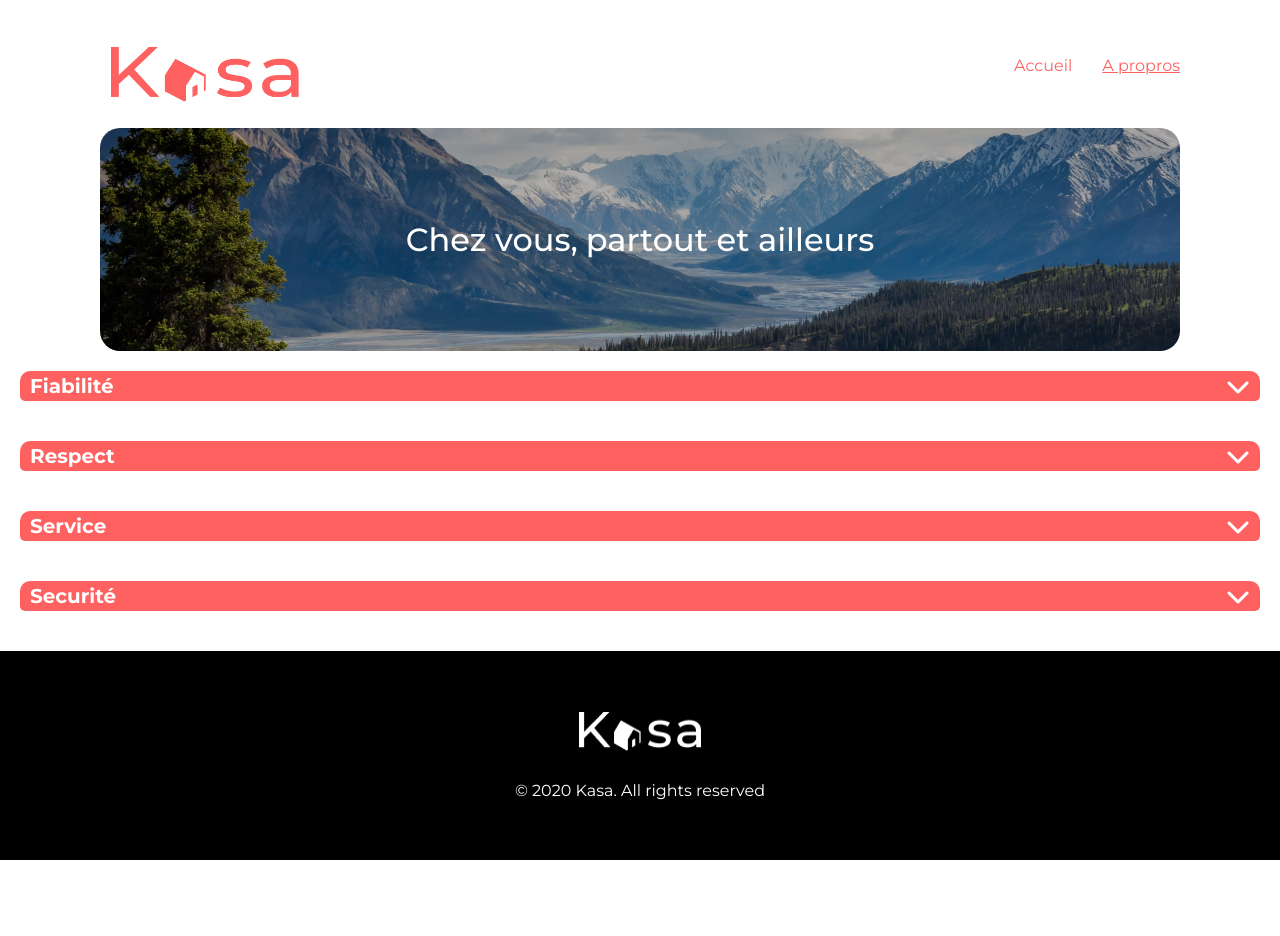
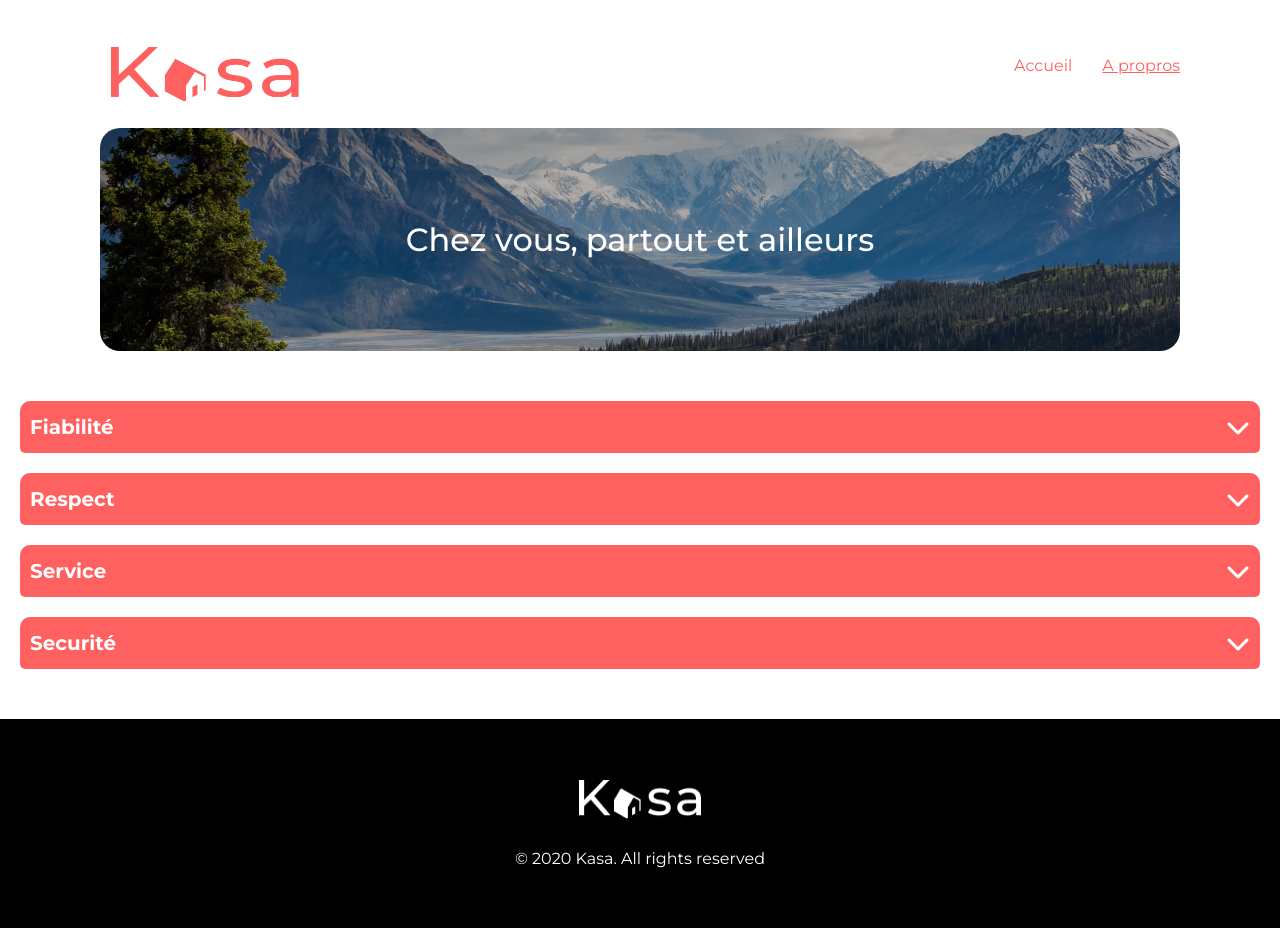
Before and after one commit to Justine0709/Kasa, a React (Create React App) app: page /About in a window 1280 px wide. Before the commit the page ends 868 px from the top, so only its background shows below. Built offline with nearby package versions, Linux system fonts and the light colour scheme.

Commit message:
modif collapse

```diff
--- a/src/components/Collapse.js
+++ b/src/components/Collapse.js
@@ -30,7 +30,7 @@ const Collapse = ({ Description, title }) => {
           className={`fa-solid ${isOpen ? 'fa-chevron-up' : 'fa-chevron-down'}`}
         ></i>
       </div>
-      <div className={`collapse__text ${isOpen ? 'open' : ''}`}>
+      <div className={`collapse__text ${isOpen ? 'open' : 'close'}`}>
         {isOpen && (
           typeof Description === 'string' ? (
             <p>{Description}</p>
--- a/src/styles/components/_collapse.scss
+++ b/src/styles/components/_collapse.scss
@@ -5,23 +5,31 @@
     margin-bottom: 60px;
     justify-content: space-between;
     gap: 30px;
+
     @media (max-width: 768px) {
-        margin-right:20px;
-        margin-left:20px;
+        margin-right: 20px;
+        margin-left: 20px;
         flex-direction: column;
         margin-bottom: 20px;
-        gap:0
+        gap: 0
     }
 }
 
-.collapse-contenair2{
+.collapse-contenair2 {
     margin-left: 20px;
     margin-right: 20px;
+    margin-top: 50px;
+    display: flex;
+    flex-direction: column;
+    gap: 20px;
+    margin-bottom: 50px;
+
 }
 
 
 .collapse--accommodation {
     width: 50%;
+
     @media (max-width: 768px) {
         width: 100%;
 
@@ -34,7 +42,7 @@
         flex-direction: row;
         justify-content: space-between;
         align-items: center;
-        height: 30px;
+        height: 52px;
         font-size: 24px;
         font-weight: 500;
         background-color: $main-color;
@@ -42,17 +50,16 @@
         border-radius: 10px 10px 5px 5px;
         padding-left: 10px;
         padding-right: 10px;
+
         @media (max-width: 768px) {
-           font-size: 13px;
+            font-size: 13px;
+            height: 30px;
         }
     }
 
     &__text {
-        position: relative;
         top: -5px;
         z-index: -1;
-        padding-top: 20px;
-        padding-bottom: 20px;
         padding-left: 10px;
         padding-right: 10px;
         background-color: #E3E3E3;
@@ -61,13 +68,18 @@
         transform: scaleY(0);
         transform-origin: top;
         transition: transform 0.5s;
-        @media (max-width: 768px) {
-            font-size: 13px;
-        }
 
     }
 }
 
 .collapse__text.open {
     transform: scaleY(1);
+    margin-bottom: 10px;
+    padding-top: 10px;
+    padding-bottom: 10px;
 }
+
+.collapse__text.close {
+    transform: scaleY(0);
+
+}
--- a/src/styles/components/_tags.scss
+++ b/src/styles/components/_tags.scss
@@ -5,6 +5,10 @@
     gap: 10px;
     margin-top: 20px;
     margin-bottom: 20px;
+    @media (max-width: 768px) {
+       gap:5px;
+
+    }
 
     &__tags {
         min-width: 115px;
@@ -26,9 +30,9 @@
 
         @media (max-width: 768px) {
             font-size: 10px;
-            width: 84px;
+            width: 100px;
             height: 18px;
-            min-width: 28%;
+
         }
     }
 
--- a/src/styles/pages/_accommodation.scss
+++ b/src/styles/pages/_accommodation.scss
@@ -34,6 +34,8 @@
         display: flex;
         flex-direction: row;
         gap: 10px;
+        align-items: center;
+        margin-bottom: 10px;
         @media (max-width: 768px) {
             align-items: flex-end;
 
```
